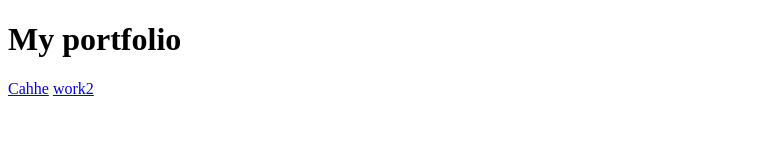
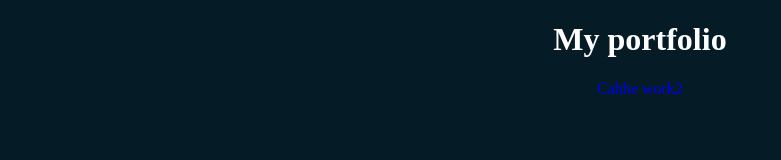
Before and after one commit to doleinik/portfolio, a plain HTML site: page index.html in a window 1280 px wide. Shown: the whole page, without its empty margins (0-781 px from the left). Drawn offline with Linux system fonts and the light colour scheme.

Commit message:
update index

```diff
--- a/index.html
+++ b/index.html
@@ -1,14 +1,31 @@
 <!DOCTYPE html>
 <html lang="en">
+
 <head>
     <meta charset="UTF-8">
     <meta name="viewport" content="width=device-width, initial-scale=1.0">
     <title>Document</title>
+    <style>
+        * {
+            text-decoration: none;
+        }
+
+        body {
+            background-color: #051b25;
+            text-align: center;
+        }
+
+        h1 {
+            color: #fff;
+        }
+    </style>
 </head>
+
 <body>
     <h1>My portfolio</h1>
     <a href="work1/index.html">Cahhe</a>
 
     <a href="work2/index.html">work2</a>
 </body>
+
 </html>
```
